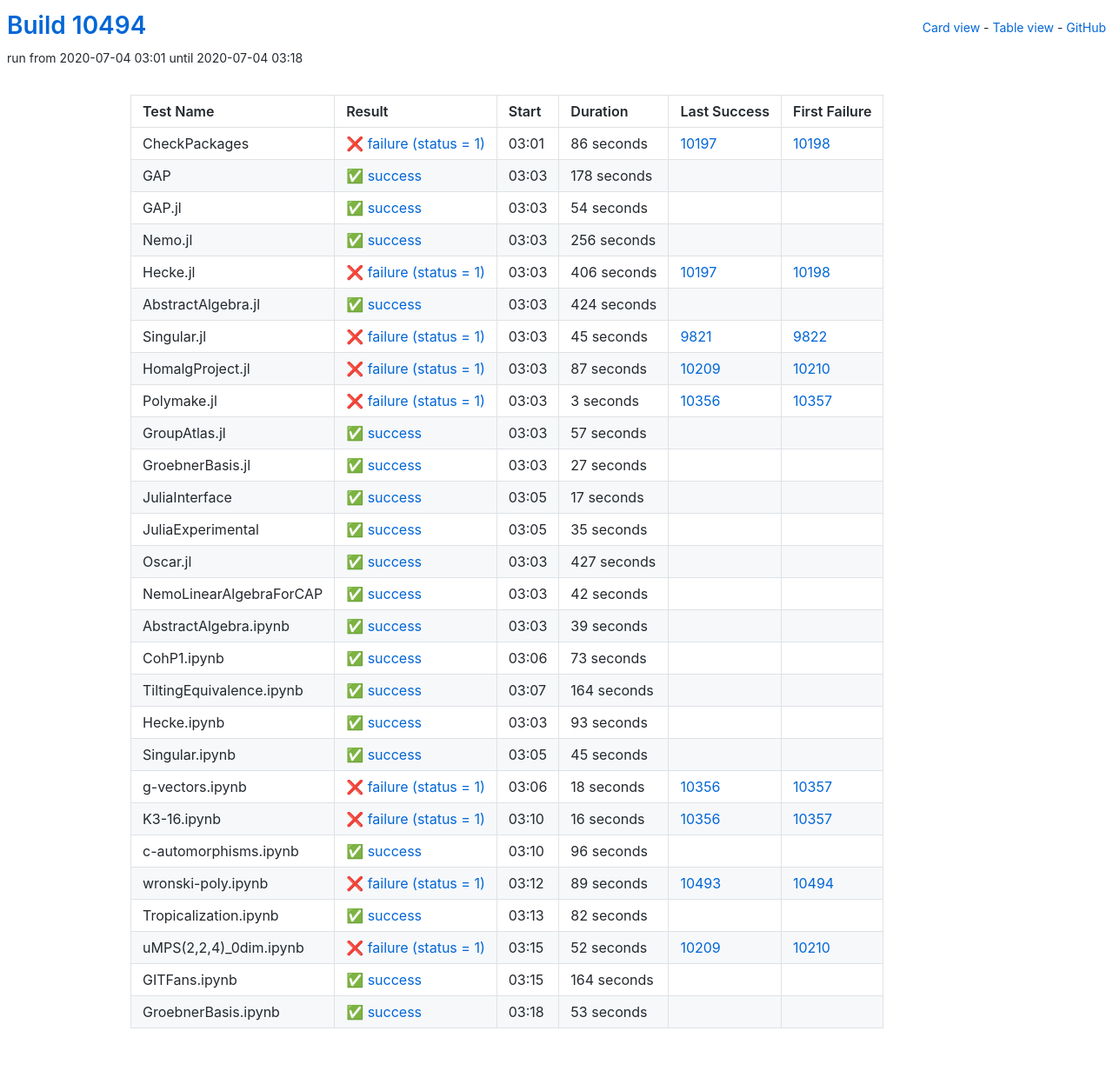
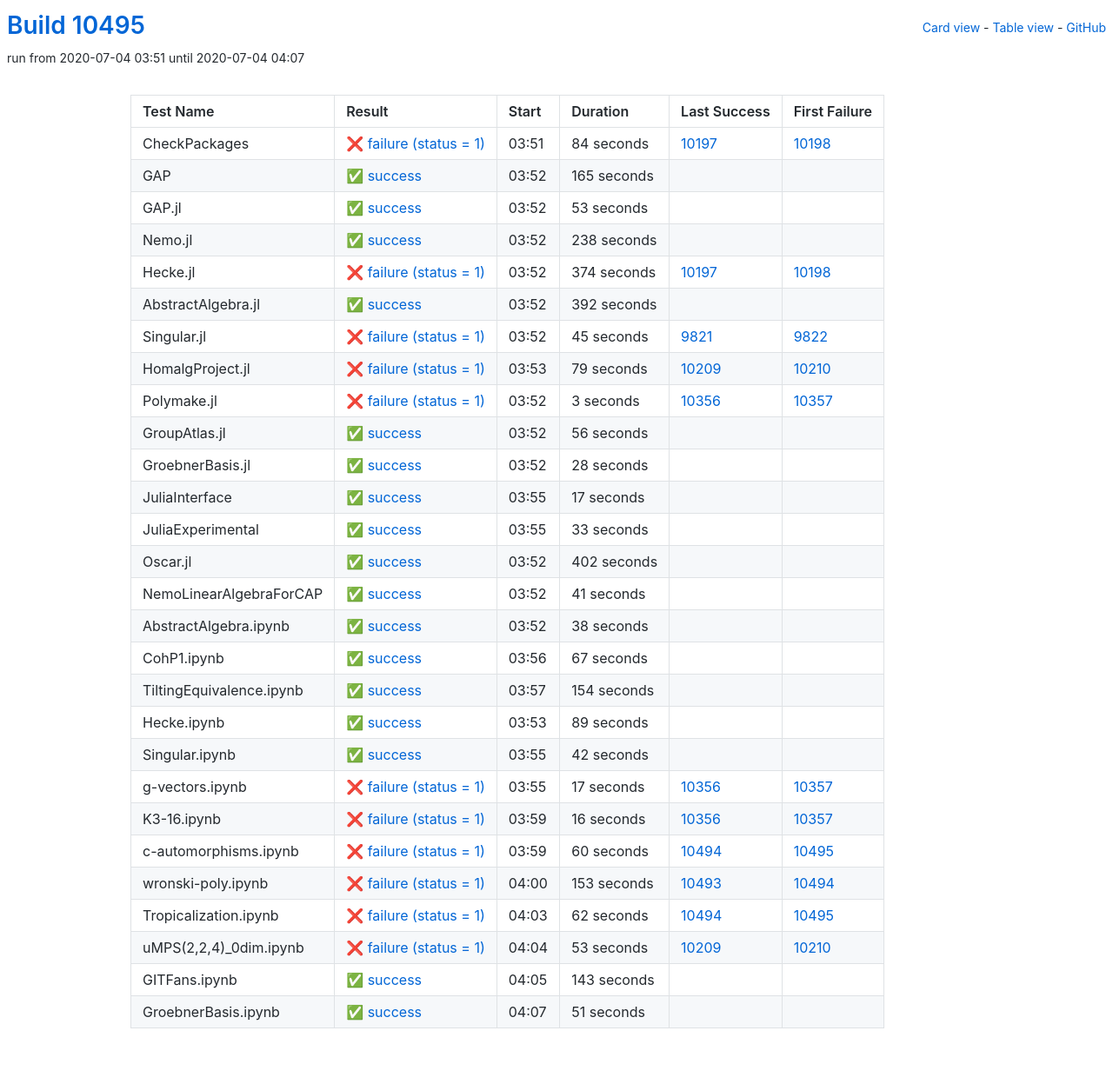
Before and after one commit to oscar-system/oscar-ci-status, a Jekyll site: the page built from table.html, in a window 1280 px wide. Shown: the whole page at 87% size. Built offline with Jekyll 4.4.1, drawn with Linux system fonts in a browser that asks for light colours.

Commit message:
Build #10495

```diff
--- a/_data/ci.yml
+++ b/_data/ci.yml
@@ -1,6 +1,6 @@
 ---
-build: 10494
-build_url: https://oscarci.mathematik.uni-kl.de/job/oscar/10494/
+build: 10495
+build_url: https://oscarci.mathematik.uni-kl.de/job/oscar/10495/
 job: oscar
 organization: oscar-system
 repo: oscar-ci-status
@@ -8,80 +8,80 @@
 tests:
 - name: CheckPackages
   id: checkpackages
-  log: https://oscarci.mathematik.uni-kl.de/job/oscar/10494/artifact/logs/build-10494/CheckPackages.log
-  start: 2020-07-04 03:01
+  log: https://oscarci.mathematik.uni-kl.de/job/oscar/10495/artifact/logs/build-10495/CheckPackages.log
+  start: 2020-07-04 03:51
   success: false
   exitcode: 1
   status: failure
-  duration: 86
+  duration: 84
   last_success: 10197
   last_success_url: https://oscarci.mathematik.uni-kl.de/job/oscar/10197/
   first_failure: 10198
   first_failure_url: https://oscarci.mathematik.uni-kl.de/job/oscar/10198/
 - name: GAP
   id: gap
-  log: https://oscarci.mathematik.uni-kl.de/job/oscar/10494/artifact/logs/build-10494/GAP.log
-  start: 2020-07-04 03:03
+  log: https://oscarci.mathematik.uni-kl.de/job/oscar/10495/artifact/logs/build-10495/GAP.log
+  start: 2020-07-04 03:52
   success: true
   exitcode: 0
   status: success
-  duration: 178
+  duration: 165
   last_success: false
   last_success_url:
   first_failure: false
   first_failure_url:
 - name: GAP.jl
   id: gap-jl
-  log: https://oscarci.mathematik.uni-kl.de/job/oscar/10494/artifact/logs/build-10494/GAP.jl.log
-  start: 2020-07-04 03:03
+  log: https://oscarci.mathematik.uni-kl.de/job/oscar/10495/artifact/logs/build-10495/GAP.jl.log
+  start: 2020-07-04 03:52
   success: true
   exitcode: 0
   status: success
-  duration: 54
+  duration: 53
   last_success: false
   last_success_url:
   first_failure: false
   first_failure_url:
 - name: Nemo.jl
   id: nemo-jl
-  log: https://oscarci.mathematik.uni-kl.de/job/oscar/10494/artifact/logs/build-10494/Nemo.jl.log
-  start: 2020-07-04 03:03
+  log: https://oscarci.mathematik.uni-kl.de/job/oscar/10495/artifact/logs/build-10495/Nemo.jl.log
+  start: 2020-07-04 03:52
   success: true
   exitcode: 0
   status: success
-  duration: 256
+  duration: 238
   last_success: false
   last_success_url:
   first_failure: false
   first_failure_url:
 - name: Hecke.jl
   id: hecke-jl
-  log: https://oscarci.mathematik.uni-kl.de/job/oscar/10494/artifact/logs/build-10494/Hecke.jl.log
-  start: 2020-07-04 03:03
+  log: https://oscarci.mathematik.uni-kl.de/job/oscar/10495/artifact/logs/build-10495/Hecke.jl.log
+  start: 2020-07-04 03:52
   success: false
   exitcode: 1
   status: failure
-  duration: 406
+  duration: 374
   last_success: 10197
   last_success_url: https://oscarci.mathematik.uni-kl.de/job/oscar/10197/
   first_failure: 10198
   first_failure_url: https://oscarci.mathematik.uni-kl.de/job/oscar/10198/
 - name: AbstractAlgebra.jl
   id: abstractalgebra-jl
-  log: https://oscarci.mathematik.uni-kl.de/job/oscar/10494/artifact/logs/build-10494/AbstractAlgebra.jl.log
-  start: 2020-07-04 03:03
+  log: https://oscarci.mathematik.uni-kl.de/job/oscar/10495/artifact/logs/build-10495/AbstractAlgebra.jl.log
+  start: 2020-07-04 03:52
   success: true
   exitcode: 0
   status: success
-  duration: 424
+  duration: 392
   last_success: false
   last_success_url:
   first_failure: false
   first_failure_url:
 - name: Singular.jl
   id: singular-jl
-  log: https://oscarci.mathematik.uni-kl.de/job/oscar/10494/artifact/logs/build-10494/Singular.jl.log
-  start: 2020-07-04 03:03
+  log: https://oscarci.mathematik.uni-kl.de/job/oscar/10495/artifact/logs/build-10495/Singular.jl.log
+  start: 2020-07-04 03:52
   success: false
   exitcode: 1
   status: failure
@@ -92,20 +92,20 @@
   first_failure_url: https://oscarci.mathematik.uni-kl.de/job/oscar/9822/
 - name: HomalgProject.jl
   id: homalgproject-jl
-  log: https://oscarci.mathematik.uni-kl.de/job/oscar/10494/artifact/logs/build-10494/HomalgProject.jl.log
-  start: 2020-07-04 03:03
+  log: https://oscarci.mathematik.uni-kl.de/job/oscar/10495/artifact/logs/build-10495/HomalgProject.jl.log
+  start: 2020-07-04 03:53
   success: false
   exitcode: 1
   status: failure
-  duration: 87
+  duration: 79
   last_success: 10209
   last_success_url: https://oscarci.mathematik.uni-kl.de/job/oscar/10209/
   first_failure: 10210
   first_failure_url: https://oscarci.mathematik.uni-kl.de/job/oscar/10210/
 - name: Polymake.jl
   id: polymake-jl
-  log: https://oscarci.mathematik.uni-kl.de/job/oscar/10494/artifact/logs/build-10494/Polymake.jl.log
-  start: 2020-07-04 03:03
+  log: https://oscarci.mathematik.uni-kl.de/job/oscar/10495/artifact/logs/build-10495/Polymake.jl.log
+  start: 2020-07-04 03:52
   success: false
   exitcode: 1
   status: failure
@@ -116,32 +116,32 @@
   first_failure_url: https://oscarci.mathematik.uni-kl.de/job/oscar/10357/
 - name: GroupAtlas.jl
   id: groupatlas-jl
-  log: https://oscarci.mathematik.uni-kl.de/job/oscar/10494/artifact/logs/build-10494/GroupAtlas.jl.log
-  start: 2020-07-04 03:03
+  log: https://oscarci.mathematik.uni-kl.de/job/oscar/10495/artifact/logs/build-10495/GroupAtlas.jl.log
+  start: 2020-07-04 03:52
   success: true
   exitcode: 0
   status: success
-  duration: 57
+  duration: 56
   last_success: false
   last_success_url:
   first_failure: false
   first_failure_url:
 - name: GroebnerBasis.jl
   id: groebnerbasis-jl
-  log: https://oscarci.mathematik.uni-kl.de/job/oscar/10494/artifact/logs/build-10494/GroebnerBasis.jl.log
-  start: 2020-07-04 03:03
+  log: https://oscarci.mathematik.uni-kl.de/job/oscar/10495/artifact/logs/build-10495/GroebnerBasis.jl.log
+  start: 2020-07-04 03:52
   success: true
   exitcode: 0
   status: success
-  duration: 27
+  duration: 28
   last_success: false
   last_success_url:
   first_failure: false
   first_failure_url:
 - name: JuliaInterface
   id: juliainterface
-  log: https://oscarci.mathematik.uni-kl.de/job/oscar/10494/artifact/logs/build-10494/JuliaInterface.log
-  start: 2020-07-04 03:05
+  log: https://oscarci.mathematik.uni-kl.de/job/oscar/10495/artifact/logs/build-10495/JuliaInterface.log
+  start: 2020-07-04 03:55
   success: true
   exitcode: 0
   status: success
@@ -152,32 +152,92 @@
   first_failure_url:
 - name: JuliaExperimental
   id: juliaexperimental
-  log: https://oscarci.mathematik.uni-kl.de/job/oscar/10494/artifact/logs/build-10494/JuliaExperimental.log
-  start: 2020-07-04 03:05
+  log: https://oscarci.mathematik.uni-kl.de/job/oscar/10495/artifact/logs/build-10495/JuliaExperimental.log
+  start: 2020-07-04 03:55
   success: true
   exitcode: 0
   status: success
-  duration: 35
+  duration: 33
   last_success: false
   last_success_url:
   first_failure: false
   first_failure_url:
 - name: Oscar.jl
   id: oscar-jl
-  log: https://oscarci.mathematik.uni-kl.de/job/oscar/10494/artifact/logs/build-10494/Oscar.jl.log
-  start: 2020-07-04 03:03
+  log: https://oscarci.mathematik.uni-kl.de/job/oscar/10495/artifact/logs/build-10495/Oscar.jl.log
+  start: 2020-07-04 03:52
   success: true
   exitcode: 0
   status: success
-  duration: 427
+  duration: 402
   last_success: false
   last_success_url:
   first_failure: false
   first_failure_url:
 - name: NemoLinearAlgebraForCAP
   id: nemolinearalgebraforcap
-  log: https://oscarci.mathematik.uni-kl.de/job/oscar/10494/artifact/logs/build-10494/NemoLinearAlgebraForCAP.log
-  start: 2020-07-04 03:03
+  log: https://oscarci.mathematik.uni-kl.de/job/oscar/10495/artifact/logs/build-10495/NemoLinearAlgebraForCAP.log
+  start: 2020-07-04 03:52
+  success: true
+  exitcode: 0
+  status: success
+  duration: 41
+  last_success: false
+  last_success_url:
+  first_failure: false
+  first_failure_url:
+- name: AbstractAlgebra.ipynb
+  id: abstractalgebra-ipynb
+  log: https://oscarci.mathematik.uni-kl.de/job/oscar/10495/artifact/logs/build-10495/AbstractAlgebra.ipynb.log
+  start: 2020-07-04 03:52
+  success: true
+  exitcode: 0
+  status: success
+  duration: 38
+  last_success: false
+  last_success_url:
+  first_failure: false
+  first_failure_url:
+- name: CohP1.ipynb
+  id: cohp1-ipynb
+  log: https://oscarci.mathematik.uni-kl.de/job/oscar/10495/artifact/logs/build-10495/CohP1.ipynb.log
+  start: 2020-07-04 03:56
+  success: true
+  exitcode: 0
+  status: success
+  duration: 67
+  last_success: false
+  last_success_url:
+  first_failure: false
+  first_failure_url:
+- name: TiltingEquivalence.ipynb
+  id: tiltingequivalence-ipynb
+  log: https://oscarci.mathematik.uni-kl.de/job/oscar/10495/artifact/logs/build-10495/TiltingEquivalence.ipynb.log
+  start: 2020-07-04 03:57
+  success: true
+  exitcode: 0
+  status: success
+  duration: 154
+  last_success: false
+  last_success_url:
+  first_failure: false
+  first_failure_url:
+- name: Hecke.ipynb
+  id: hecke-ipynb
+  log: https://oscarci.mathematik.uni-kl.de/job/oscar/10495/artifact/logs/build-10495/Hecke.ipynb.log
+  start: 2020-07-04 03:53
+  success: true
+  exitcode: 0
+  status: success
+  duration: 89
+  last_success: false
+  last_success_url:
+  first_failure: false
+  first_failure_url:
+- name: Singular.ipynb
+  id: singular-ipynb
+  log: https://oscarci.mathematik.uni-kl.de/job/oscar/10495/artifact/logs/build-10495/Singular.ipynb.log
+  start: 2020-07-04 03:55
   success: true
   exitcode: 0
   status: success
@@ -186,82 +246,22 @@
   last_success_url:
   first_failure: false
   first_failure_url:
-- name: AbstractAlgebra.ipynb
-  id: abstractalgebra-ipynb
-  log: https://oscarci.mathematik.uni-kl.de/job/oscar/10494/artifact/logs/build-10494/AbstractAlgebra.ipynb.log
-  start: 2020-07-04 03:03
-  success: true
-  exitcode: 0
-  status: success
-  duration: 39
-  last_success: false
-  last_success_url:
-  first_failure: false
-  first_failure_url:
-- name: CohP1.ipynb
-  id: cohp1-ipynb
-  log: https://oscarci.mathematik.uni-kl.de/job/oscar/10494/artifact/logs/build-10494/CohP1.ipynb.log
-  start: 2020-07-04 03:06
-  success: true
-  exitcode: 0
-  status: success
-  duration: 73
-  last_success: false
-  last_success_url:
-  first_failure: false
-  first_failure_url:
-- name: TiltingEquivalence.ipynb
-  id: tiltingequivalence-ipynb
-  log: https://oscarci.mathematik.uni-kl.de/job/oscar/10494/artifact/logs/build-10494/TiltingEquivalence.ipynb.log
-  start: 2020-07-04 03:07
-  success: true
-  exitcode: 0
-  status: success
-  duration: 164
-  last_success: false
-  last_success_url:
-  first_failure: false
-  first_failure_url:
-- name: Hecke.ipynb
-  id: hecke-ipynb
-  log: https://oscarci.mathematik.uni-kl.de/job/oscar/10494/artifact/logs/build-10494/Hecke.ipynb.log
-  start: 2020-07-04 03:03
-  success: true
-  exitcode: 0
-  status: success
-  duration: 93
-  last_success: false
-  last_success_url:
-  first_failure: false
-  first_failure_url:
-- name: Singular.ipynb
-  id: singular-ipynb
-  log: https://oscarci.mathematik.uni-kl.de/job/oscar/10494/artifact/logs/build-10494/Singular.ipynb.log
-  start: 2020-07-04 03:05
-  success: true
-  exitcode: 0
-  status: success
-  duration: 45
-  last_success: false
-  last_success_url:
-  first_failure: false
-  first_failure_url:
 - name: g-vectors.ipynb
   id: g-vectors-ipynb
-  log: https://oscarci.mathematik.uni-kl.de/job/oscar/10494/artifact/logs/build-10494/g-vectors.ipynb.log
-  start: 2020-07-04 03:06
+  log: https://oscarci.mathematik.uni-kl.de/job/oscar/10495/artifact/logs/build-10495/g-vectors.ipynb.log
+  start: 2020-07-04 03:55
   success: false
   exitcode: 1
   status: failure
-  duration: 18
+  duration: 17
   last_success: 10356
   last_success_url: https://oscarci.mathematik.uni-kl.de/job/oscar/10356/
   first_failure: 10357
   first_failure_url: https://oscarci.mathematik.uni-kl.de/job/oscar/10357/
 - name: K3-16.ipynb
   id: k3-16-ipynb
-  log: https://oscarci.mathematik.uni-kl.de/job/oscar/10494/artifact/logs/build-10494/K3-16.ipynb.log
-  start: 2020-07-04 03:10
+  log: https://oscarci.mathematik.uni-kl.de/job/oscar/10495/artifact/logs/build-10495/K3-16.ipynb.log
+  start: 2020-07-04 03:59
   success: false
   exitcode: 1
   status: failure
@@ -272,72 +272,72 @@
   first_failure_url: https://oscarci.mathematik.uni-kl.de/job/oscar/10357/
 - name: c-automorphisms.ipynb
   id: c-automorphisms-ipynb
-  log: https://oscarci.mathematik.uni-kl.de/job/oscar/10494/artifact/logs/build-10494/c-automorphisms.ipynb.log
-  start: 2020-07-04 03:10
-  success: true
-  exitcode: 0
-  status: success
-  duration: 96
-  last_success: false
-  last_success_url:
-  first_failure: false
-  first_failure_url:
-- name: wronski-poly.ipynb
-  id: wronski-poly-ipynb
-  log: https://oscarci.mathematik.uni-kl.de/job/oscar/10494/artifact/logs/build-10494/wronski-poly.ipynb.log
-  start: 2020-07-04 03:12
+  log: https://oscarci.mathematik.uni-kl.de/job/oscar/10495/artifact/logs/build-10495/c-automorphisms.ipynb.log
+  start: 2020-07-04 03:59
   success: false
   exitcode: 1
   status: failure
-  duration: 89
+  duration: 60
+  last_success: 10494
+  last_success_url: https://oscarci.mathematik.uni-kl.de/job/oscar/10494/
+  first_failure: 10495
+  first_failure_url: https://oscarci.mathematik.uni-kl.de/job/oscar/10495/
+- name: wronski-poly.ipynb
+  id: wronski-poly-ipynb
+  log: https://oscarci.mathematik.uni-kl.de/job/oscar/10495/artifact/logs/build-10495/wronski-poly.ipynb.log
+  start: 2020-07-04 04:00
+  success: false
+  exitcode: 1
+  status: failure
+  duration: 153
   last_success: 10493
   last_success_url: https://oscarci.mathematik.uni-kl.de/job/oscar/10493/
   first_failure: 10494
   first_failure_url: https://oscarci.mathematik.uni-kl.de/job/oscar/10494/
 - name: Tropicalization.ipynb
   id: tropicalization-ipynb
-  log: https://oscarci.mathematik.uni-kl.de/job/oscar/10494/artifact/logs/build-10494/Tropicalization.ipynb.log
-  start: 2020-07-04 03:13
-  success: true
-  exitcode: 0
-  status: success
-  duration: 82
-  last_success: false
-  last_success_url:
-  first_failure: false
-  first_failure_url:
-- name: uMPS(2,2,4)_0dim.ipynb
-  id: umps-2-2-4-0dim-ipynb
-  log: https://oscarci.mathematik.uni-kl.de/job/oscar/10494/artifact/logs/build-10494/uMPS-2-2-4-_0dim.ipynb.log
-  start: 2020-07-04 03:15
+  log: https://oscarci.mathematik.uni-kl.de/job/oscar/10495/artifact/logs/build-10495/Tropicalization.ipynb.log
+  start: 2020-07-04 04:03
   success: false
   exitcode: 1
   status: failure
-  duration: 52
+  duration: 62
+  last_success: 10494
+  last_success_url: https://oscarci.mathematik.uni-kl.de/job/oscar/10494/
+  first_failure: 10495
+  first_failure_url: https://oscarci.mathematik.uni-kl.de/job/oscar/10495/
+- name: uMPS(2,2,4)_0dim.ipynb
+  id: umps-2-2-4-0dim-ipynb
+  log: https://oscarci.mathematik.uni-kl.de/job/oscar/10495/artifact/logs/build-10495/uMPS-2-2-4-_0dim.ipynb.log
+  start: 2020-07-04 04:04
+  success: false
+  exitcode: 1
+  status: failure
+  duration: 53
   last_success: 10209
   last_success_url: https://oscarci.mathematik.uni-kl.de/job/oscar/10209/
   first_failure: 10210
   first_failure_url: https://oscarci.mathematik.uni-kl.de/job/oscar/10210/
 - name: GITFans.ipynb
   id: gitfans-ipynb
-  log: https://oscarci.mathematik.uni-kl.de/job/oscar/10494/artifact/logs/build-10494/GITFans.ipynb.log
-  start: 2020-07-04 03:15
+  log: https://oscarci.mathematik.uni-kl.de/job/oscar/10495/artifact/logs/build-10495/GITFans.ipynb.log
+  start: 2020-07-04 04:05
   success: true
   exitcode: 0
   status: success
-  duration: 164
+  duration: 143
   last_success: false
   last_success_url:
   first_failure: false
   first_failure_url:
 - name: GroebnerBasis.ipynb
   id: groebnerbasis-ipynb
-  log: https://oscarci.mathematik.uni-kl.de/job/oscar/10494/artifact/logs/build-10494/GroebnerBasis.ipynb.log
-  start: 2020-07-04 03:18
+  log: https://oscarci.mathematik.uni-kl.de/job/oscar/10495/artifact/logs/build-10495/GroebnerBasis.ipynb.log
+  start: 2020-07-04 04:07
   success: true
   exitcode: 0
   status: success
-  duration: 53
+  duration: 51
   last_success: false
   last_success_url:
   first_failure: false
```
Also changed, not shown: README.md.
